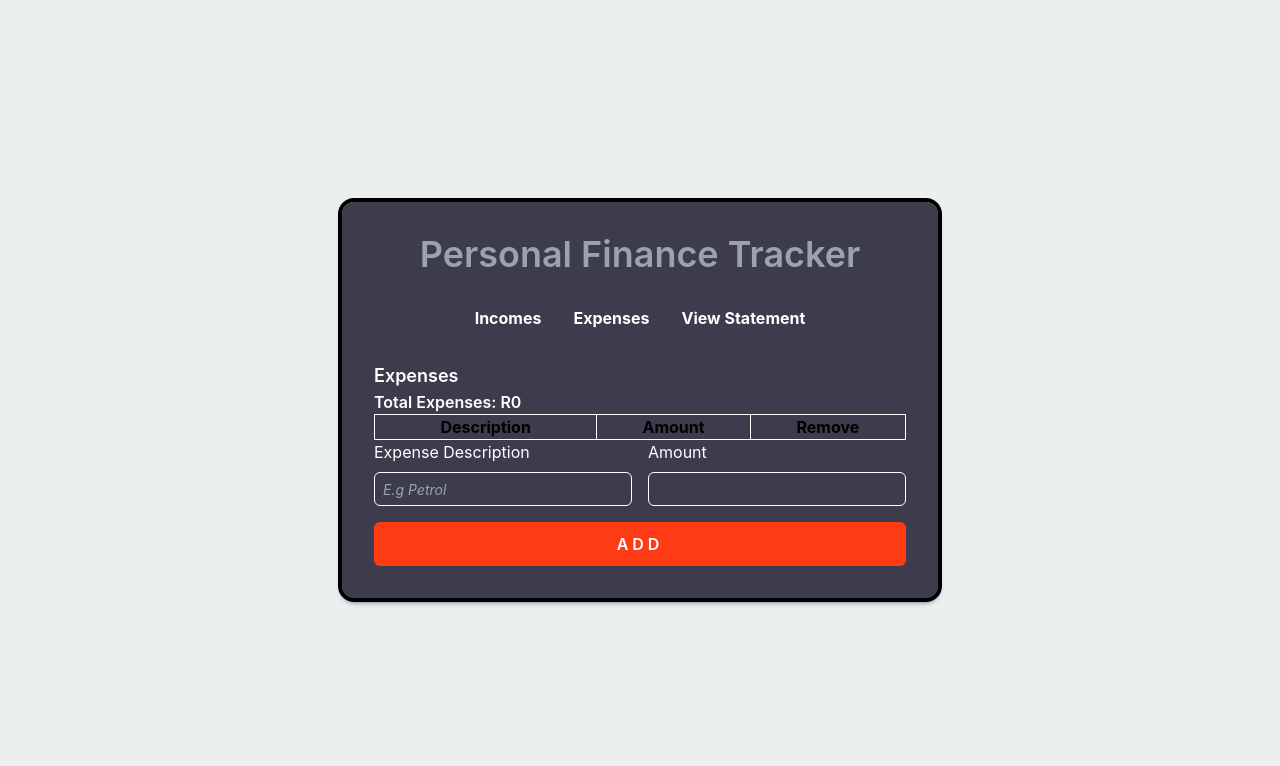
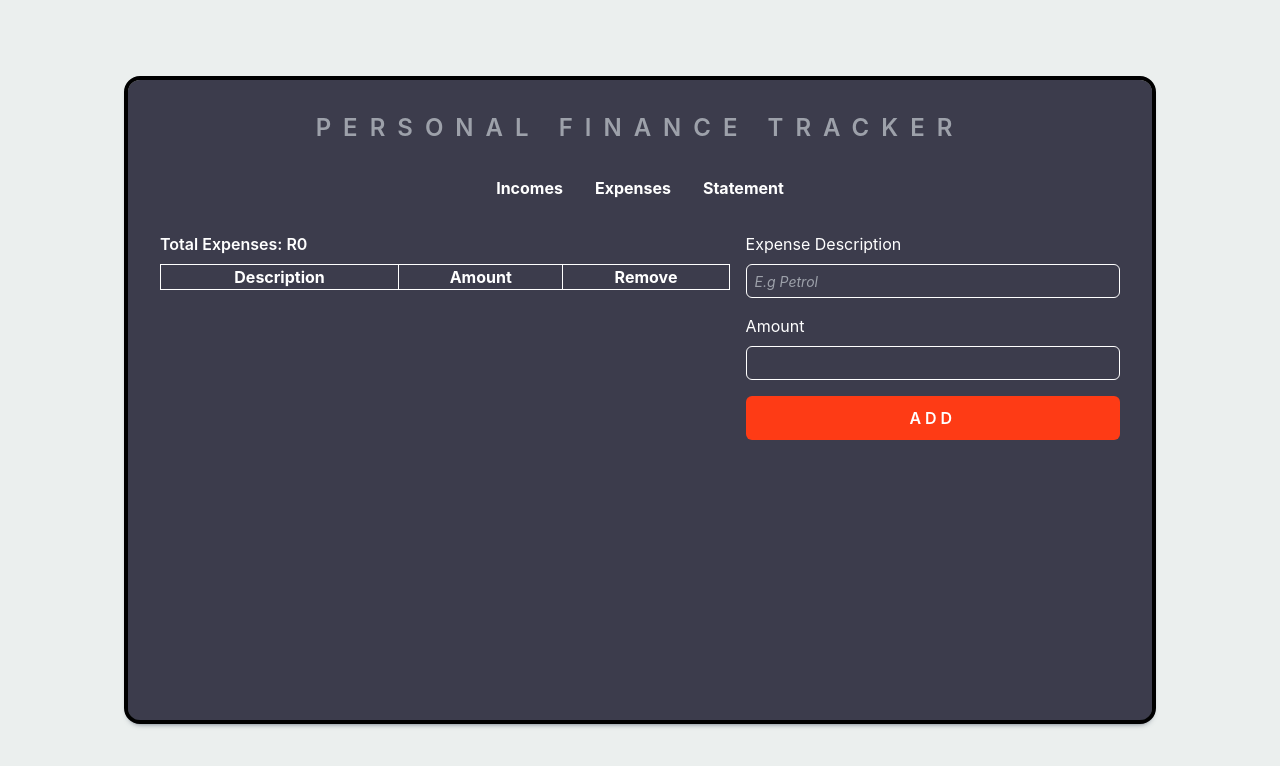
Before and after one commit to emmanueltn007/personal-finance-tracker, a React (Vite) app: page /expenses in a window 1280 px wide. Shown: the top 766 px of the page. Built offline with nearby package versions, Linux system fonts and the light colour scheme.

Commit message:
Fixed spelling of incomeDescriptionInput and expenseDescriptionInput. Mapped the buttons instead of hardcoding them. Removed some duplication of code. Added the Statement.jsx section. Removed the headings in income and expenses display section. Changes to some styling

```diff
--- a/src/App.jsx
+++ b/src/App.jsx
@@ -2,7 +2,7 @@ import Container from "./components/Container";
 
 function App () {
   return (
-    <div className="bg-[#EBEFEE] h-screen w-full font-['PT Serif',sans-serif] flex items-center justify-center">
+    <div className="bg-[#EBEFEE] h-screen w-full font-['PT Serif',sans-serif] max-md:w-full max-md:p-8 flex md:items-center md:justify-center">
       <Container />
     </div>
   );
--- a/src/components/Container.jsx
+++ b/src/components/Container.jsx
@@ -5,28 +5,42 @@ import Incomes from "./Incomes";
 import Expenses from "./Expenses";
 import IncomeForm from "./IncomeForm";
 import ExpensesForm from "./ExpensesForm";
+import Statement from "./Statement";
 
 function Container () {
     const [incomeList, setIncomeList] = useState([]);
     const [expenseList, setExpenseList] = useState([]);
     const [incomeInput, setIncomeInput] = useState("");
     const [expenseInput, setExpenseInput] = useState("");
-    const [incomeDescritionInput, setIncomeDescriptionInput] = useState("");
-    const [expenseDescritionInput, setExpenseDescriptionInput] = useState("");
+    const [incomeDescriptionInput, setIncomeDescriptionInput] = useState("");
+    const [expenseDescriptionInput, setExpenseDescriptionInput] = useState("");
+
+    const categories = [
+        {
+            title: "Incomes",
+            path: "/"
+        },{
+            title: "Expenses",
+            path: "/expenses"
+        },{
+            title: "Statement",
+            path: "/statement"
+        }
+    ];
 
     const navigate = useNavigate();
 
     function addIncome () {
-            if(!incomeInput || !incomeDescritionInput.trim()) return;
-            setIncomeList([...incomeList, { description: incomeDescritionInput.trim(), amount: parseFloat(incomeInput), id: Date.now() }]);
+            if(!incomeInput || !incomeDescriptionInput.trim()) return;
+            setIncomeList([...incomeList, { description: incomeDescriptionInput.trim(), amount: parseFloat(incomeInput), id: Date.now() }]);
 
             setIncomeInput("");
             setIncomeDescriptionInput("");
     }
 
     function addExpense () {
-        if(!expenseInput || !expenseDescritionInput.trim()) return;
-            setExpenseList([...expenseList, { description: expenseDescritionInput.trim(), amount: parseFloat(expenseInput), id: Date.now() }]);
+        if(!expenseInput || !expenseDescriptionInput.trim()) return;
+            setExpenseList([...expenseList, { description: expenseDescriptionInput.trim(), amount: parseFloat(expenseInput), id: Date.now() }]);
 
             setExpenseInput("");
             setExpenseDescriptionInput("");
@@ -45,38 +59,34 @@ function Container () {
     }
 
     return (
-        <div className="flex flex-col items-center gap-8 bg-[#3C3C4C] p-8 rounded-xl shadow-md shadow-gray-700 outline-4">
-            <h1 className="text-4xl font-semibold text-[#9DA1AA]">
-                Personal Finance Tracker
+        <div className="max-md:w-full md:h-[80%] md:w-[80%] flex flex-col items-center gap-8 bg-[#3C3C4C] p-8 rounded-xl shadow-md shadow-gray-700 outline-4">
+            <h1 className="text-center text-2xl font-semibold text-[#9DA1AA] tracking-[0.75rem]">
+                PERSONAL FINANCE TRACKER
             </h1>
             <div className="flex gap-8 text-[hsl(0,100%,100%)] font-bold">
-                <button
-                    onClick={() => navigate("/")}
-                    className="cursor-pointer hover:scale-105 transition-all duration-300"
-                >
-                    Incomes
-                </button>
-                <button
-                    onClick={() => navigate("/expenses")}
-                    className="cursor-pointer hover:scale-105 transition-all duration-300"
-                >
-                    Expenses
-                </button>
-                <button className="cursor-pointer hover:scale-105 transition-all duration-300">
-                    View Statement
-                </button>
+                {categories.map((category) => {
+                    return (
+                        <button
+                            key={category.title}
+                            onClick={() => navigate(category.path)}
+                            className="cursor-pointer relative after:content-[''] after:absolute after:-bottom-1 after:left-0 after:h-0.5 after:w-0 after:bg-[hsl(0,100%,100%)] after:transition-all after:duration-300 after:ease-in-out hover:after:w-full"
+                        >
+                            {category.title}
+                        </button>
+                    );
+                })}
             </div>
-            <div>
+            <div className="w-full">
                 <Routes>
                     <Route
                         path="/"
-                        element={<Incomes addIncome={addIncome} removeIncomeItem={removeIncomeItem} totalIncome={totalIncome} incomeList={incomeList} addIncome={addIncome} incomeDescritionInput={incomeDescritionInput} setIncomeDescriptionInput={setIncomeDescriptionInput} incomeInput={incomeInput} setIncomeInput={setIncomeInput} />}
+                        element={<Incomes addIncome={addIncome} removeIncomeItem={removeIncomeItem} totalIncome={totalIncome} incomeList={incomeList} incomeDescritionInput={incomeDescriptionInput} setIncomeDescriptionInput={setIncomeDescriptionInput} incomeInput={incomeInput} setIncomeInput={setIncomeInput} />}
                     />
                     <Route
                         path="/expenses"
-                        element={<Expenses addExpense={addExpense} removeExpenseItem={removeExpenseItem} totalExpenses={totalExpenses} totalExpenses={totalExpenses} expenseList={expenseList} removeExpenseItem={removeExpenseItem} setExpenseDescriptionInput={setExpenseDescriptionInput} expenseDescritionInput={expenseDescritionInput} setExpenseInput={setExpenseInput} />}
+                        element={<Expenses addExpense={addExpense} totalExpenses={totalExpenses} totalExpenses={totalExpenses} expenseList={expenseList} removeExpenseItem={removeExpenseItem} setExpenseDescriptionInput={setExpenseDescriptionInput} expenseDescritionInput={expenseDescriptionInput} setExpenseInput={setExpenseInput} expenseInput={expenseInput} />}
                     />
-                    <Route path="/statement" />
+                    <Route path="/statement" element={<Statement />} />
                 </Routes>
             </div>
         </div>
--- a/src/components/Expenses.jsx
+++ b/src/components/Expenses.jsx
@@ -1,11 +1,20 @@
 import ExpensesForm from "./ExpensesForm";
 import ExpensesListDisplay from "./ExpensesListDisplay";
 
-function Expenses ({ totalExpenses, expenseList, removeExpenseItem, addExpense, expenseDescritionInput, setExpenseDescriptionInput, expenseInput, setExpenseInput }) {
+function Expenses ({ totalExpenses, expenseList, removeExpenseItem, addExpense, expenseDescriptionInput, setExpenseDescriptionInput, expenseInput, setExpenseInput }) {
     return (
-        <div>
-            <ExpensesListDisplay totalExpenses={totalExpenses} expenseList={expenseList} removeExpenseItem={removeExpenseItem} />
-            <ExpensesForm addExpense={addExpense} expenseDescritionInput={expenseDescritionInput} setExpenseDescriptionInput={setExpenseDescriptionInput} expenseInput={expenseInput} setExpenseInput={setExpenseInput} />
+        <div className="w-full flex-col md:grid md:grid-cols-5 md:gap-4">
+            <div className="col-span-3">
+                <ExpensesListDisplay
+                    totalExpenses={totalExpenses} expenseList={expenseList} removeExpenseItem={removeExpenseItem}
+                />
+            </div>
+            <div className="col-span-2">
+               <ExpensesForm
+                    addExpense={addExpense} expenseDescritionInput={expenseDescriptionInput} setExpenseDescriptionInput={setExpenseDescriptionInput} expenseInput={expenseInput} setExpenseInput={setExpenseInput}
+                />
+            </div>
+
         </div>
     );
 }
--- a/src/components/ExpensesForm.jsx
+++ b/src/components/ExpensesForm.jsx
@@ -1,7 +1,7 @@
-function ExpensesForm({  addExpense, expenseDescritionInput, setExpenseDescriptionInput, expenseInput, setExpenseInput }) {
+function ExpensesForm({  addExpense, expenseDescriptionInput, setExpenseDescriptionInput, expenseInput, setExpenseInput }) {
   return (
     <div className="flex flex-col gap-4">
-      <div className="flex gap-4">
+      <div className="flex flex-col gap-4">
         <div className="flex flex-col gap-2">
           <label
             className="text-[hsl(0,100%,100%)]"
@@ -15,7 +15,7 @@ function ExpensesForm({  addExpense, expenseDescritionInput, setExpenseDescripti
             id="icome-description"
             placeholder="E.g Petrol"
             onChange={(e) => setExpenseDescriptionInput(e.target.value)}
-            value={expenseDescritionInput}
+            value={expenseDescriptionInput}
           />
         </div>
         <div className="flex flex-col gap-2">
--- a/src/components/ExpensesListDisplay.jsx
+++ b/src/components/ExpensesListDisplay.jsx
@@ -1,13 +1,10 @@
 function ExpensesListDisplay({ totalExpenses, expenseList, removeExpenseItem }) {
   return (
-    <div>
-      <h2 className="text-lg text-[hsl(0,100%,100%)] font-semibold">
-        Expenses
-      </h2>
+    <div className="flex flex-col gap-2">
       <h2 className="text-[hsl(0,100%,100%)] font-semibold">
         Total Expenses: R{totalExpenses}
       </h2>
-      <table className="w-full border border-collapse border-[hsl(0,100%,100%)]">
+      <table className="w-full border border-collapse border-[hsl(0,100%,100%)] text-[hsl(0,100%,100%)]">
         <thead>
           <tr className="">
             <th className="border border-[hsl(0,100%,100%)]">Description</th>
--- a/src/components/IncomeForm.jsx
+++ b/src/components/IncomeForm.jsx
@@ -1,10 +1,10 @@
-function IncomeForm({ addIncome,incomeDescritionInput, setIncomeDescriptionInput, incomeInput, setIncomeInput }) {
+function IncomeForm({ addIncome,incomeDescriptionInput, setIncomeDescriptionInput, incomeInput, setIncomeInput }) {
 
 
   return (
     <div className="flex flex-col gap-4">
 
-      <div className="flex gap-4">
+      <div className="flex flex-col gap-4">
         <div className="flex flex-col gap-2">
             <label  className="text-[hsl(0,100%,100%)]" htmlFor="icome-description">
                 Income Description
@@ -15,7 +15,7 @@ function IncomeForm({ addIncome,incomeDescritionInput, setIncomeDescriptionInput
                 id="icome-description"
                 placeholder="E.g Allowance"
                 onChange={(e) => setIncomeDescriptionInput(e.target.value)}
-                value={incomeDescritionInput}
+                value={incomeDescriptionInput}
             />
         </div>
         <div className="flex flex-col gap-2">
--- a/src/components/IncomeListDisplay.jsx
+++ b/src/components/IncomeListDisplay.jsx
@@ -1,12 +1,11 @@
 function IncomeListDisplay({ totalIncome, incomeList, removeIncomeItem }) {
   return (
-    <div>
-      <h2 className="text-lg text-[hsl(0,100%,100%)] font-semibold">Income</h2>
+    <div className="flex flex-col gap-2">
       <h2 className="text-[hsl(0,100%,100%)] font-semibold">
         Total Income: R{totalIncome}
       </h2>
 
-      <table className="w-full border border-collapse border-[hsl(0,100%,100%)]">
+      <table className="w-full border border-collapse border-[hsl(0,100%,100%)] text-[hsl(0,100%,100%)]">
         <thead>
           <tr className="">
             <th className="border border-[hsl(0,100%,100%)]">Description</th>
--- /dev/null
+++ b/src/components/Statement.jsx
@@ -0,0 +1,9 @@
+function Statement () {
+    return (
+        <h1 className=" text-center text-5xl text-amber-50 font-mono font-bold">
+            Coming Soon...
+        </h1>
+    );
+}
+
+export default Statement
```
Also changed, not shown: src/components/Incomes.jsx (+12 -4 lines).
